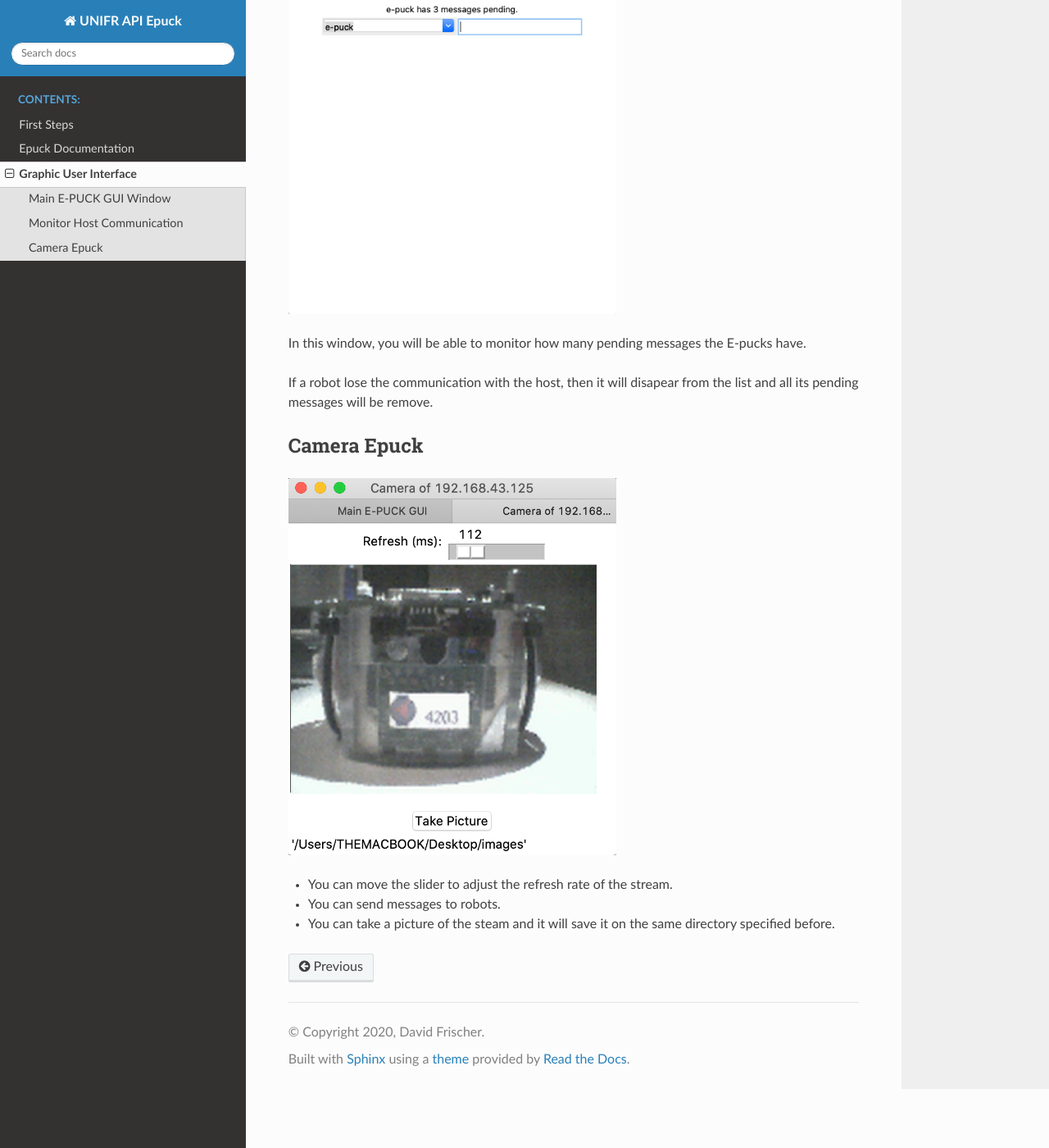
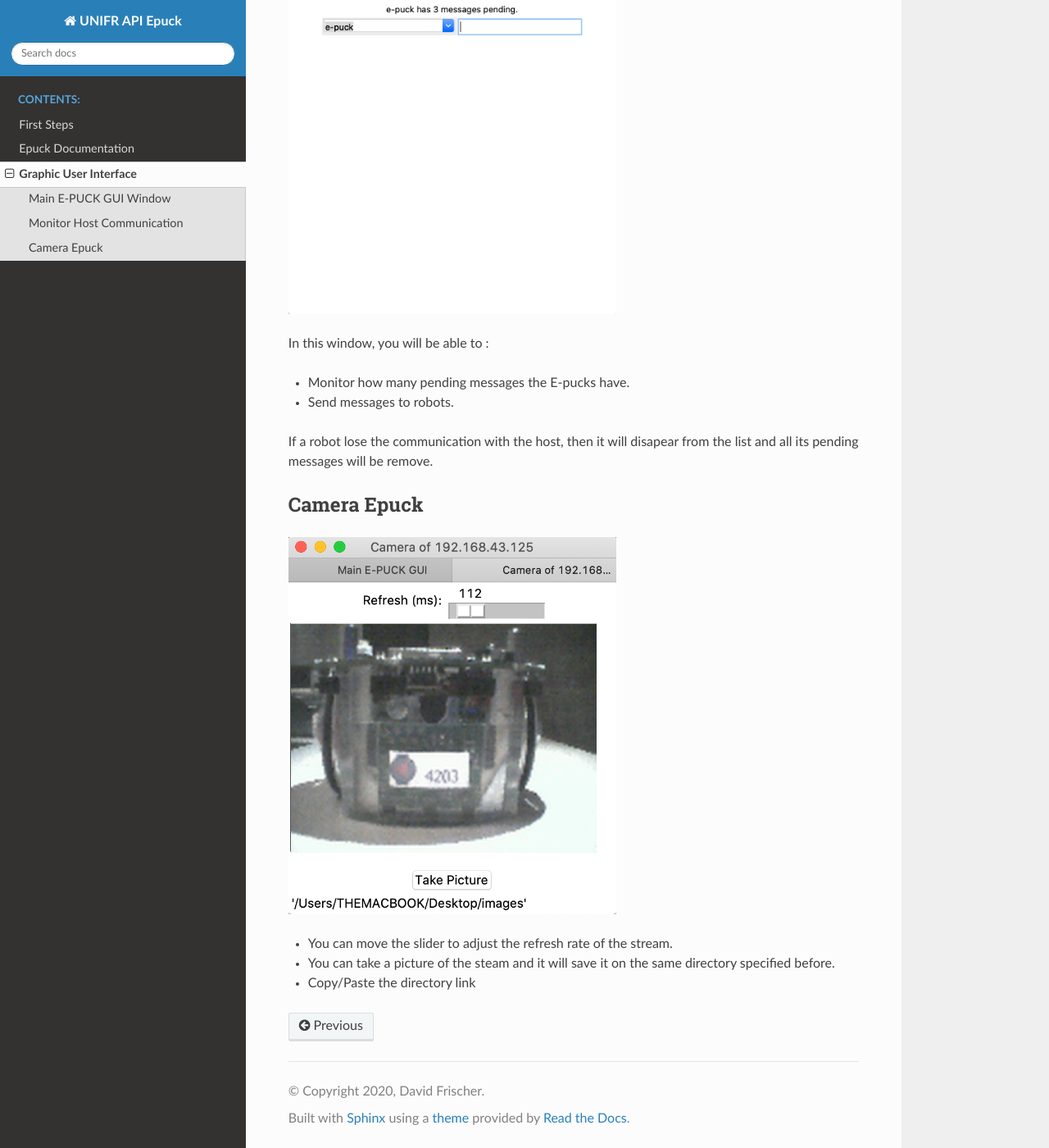
Before and after one commit to davidfrisch/UNIFR_API_EPUCK, a Sphinx documentation site: the page built from docs/graphic_user_interface.rst, in a window 1280 px wide and 1400 px high, scrolled down 1923 px. Shown: the whole window at 82% size. Built offline with Sphinx 7.4.7 and the Read the Docs theme 2.0.0, drawn with Linux system fonts in a browser that asks for light colours; some of the changed lines change nothing that is shown.

Commit message:
update doc gui

```diff
--- a/docs/graphic_user_interface.rst
+++ b/docs/graphic_user_interface.rst
@@ -55,7 +55,10 @@ Monitor Host Communication
     :width: 400
     :alt: Picture of the GUI communication between the Epucks
 
-In this window, you will be able to monitor how many pending messages the E-pucks have.
+In this window, you will be able to :
+
+* Monitor how many pending messages the E-pucks have.
+* Send messages to robots.
 
 If a robot lose the communication with the host, then it will disapear from the list and all its pending messages will be remove.
 
@@ -68,5 +71,5 @@ Camera Epuck
     :alt: Picture of the GUI camera of the Epucks
 
 * You can move the slider to adjust the refresh rate of the stream.
-* You can send messages to robots.
 * You can take a picture of the steam and it will save it on the same directory specified before.
+* Copy/Paste the directory link
```
